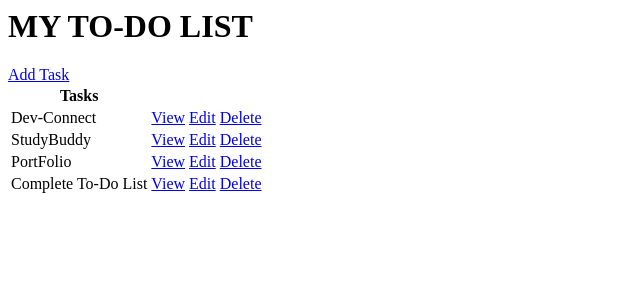
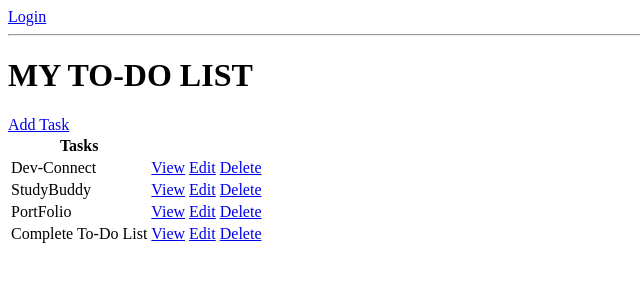
Before and after one commit to imchandu1107/Django_ToDo_List, a Django app: page / in a window 1280 px wide. Shown: the top 300 px of the page, without its empty margins (0-640 px from the left). Run offline with Django 3.2, Linux system fonts and the light colour scheme; data comes from the database, SQL or seed files in the repository; both versions use the stored data as it was after the commit.

Commit message:
login and logout implemented

```diff
--- /dev/null
+++ b/base/templates/base/login.html
@@ -0,0 +1,6 @@
+<h1>LOGIN</h1>
+<form method="POST">
+    {% csrf_token %}
+    {{form.as_p}}
+    <input type="submit" value="Login">
+</form>
--- a/base/templates/base/task_list.html
+++ b/base/templates/base/task_list.html
@@ -1,3 +1,11 @@
+{% if request.user.is_authenticated %}
+<p>{{request.user}}</p>
+<a href="{% url 'logout' %}">Logout</a>
+{% else %}
+<a href="{% url 'login' %}">Login</a>
+{% endif %}
+
+<hr>
 <h1>MY TO-DO LIST</h1>
 <a href="{% url 'task-create' %}">Add Task</a>
 <table>
--- a/base/urls.py
+++ b/base/urls.py
@@ -1,7 +1,10 @@
 from django.urls import path
-from .views import TaskCreate, TaskDelete, TaskDetail, TaskList, TaskUpdate
+from .views import CustomLoginView, TaskCreate, TaskDelete, TaskDetail, TaskList, TaskUpdate
+from django.contrib.auth.views import LogoutView
 
 urlpatterns=[
+    path('login/',CustomLoginView.as_view(),name='login'),
+    path('logout/',LogoutView.as_view(next_page='login'),name='logout'),
     path('',TaskList.as_view(),name='tasks'),
     path('task/<int:pk>/',TaskDetail.as_view(),name='task'),
     path('task-create/',TaskCreate.as_view(),name='task-create'),
--- a/base/views.py
+++ b/base/views.py
@@ -2,10 +2,19 @@ from django.shortcuts import render
 from django.views.generic.list import ListView
 from django.views.generic.detail import DetailView
 from django.views.generic.edit import CreateView,UpdateView,DeleteView
+from django.contrib.auth.views import LoginView
 from .models import Task
 from django.urls import reverse_lazy
 
 # Create your views here.
+class CustomLoginView(LoginView):
+    template_name='base/login.html'
+    fields='__all__'
+    redirect_authenticated_user=True
+
+    def get_success_url(self):
+        return reverse_lazy('tasks')
+
 class TaskList(ListView):
     model = Task
     context_object_name='tasks'
```
Also changed, not shown: db.sqlite3.
